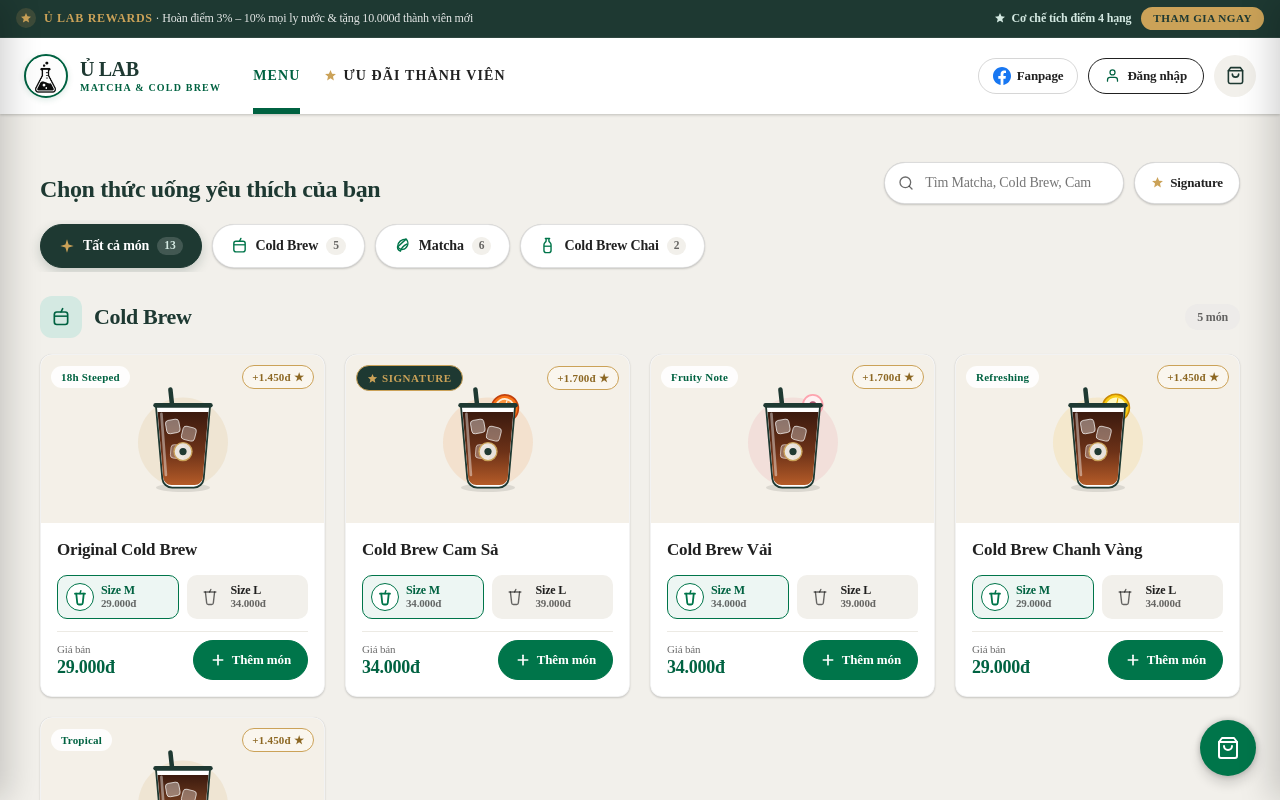
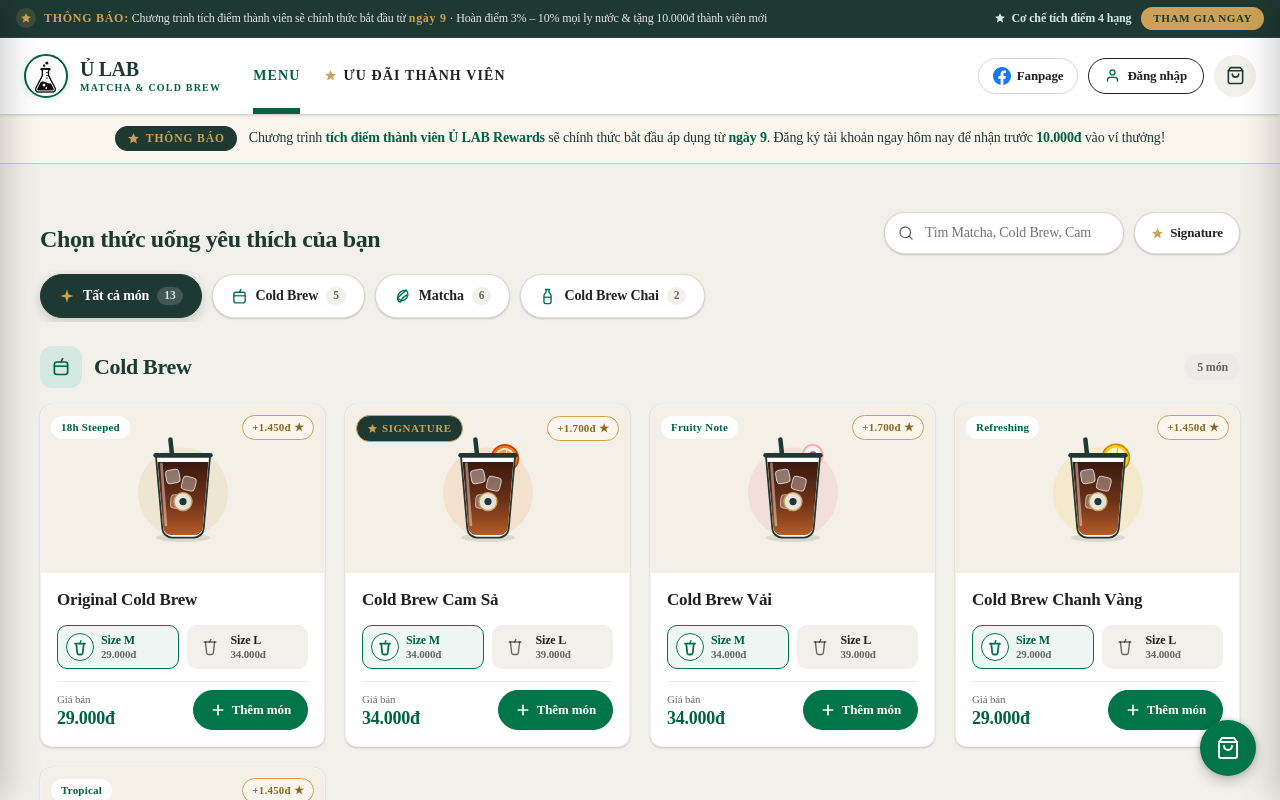
Before and after one commit to JohnNguyen07/coffee-loyalty-app, a Next.js app: page / in a window 1280 px wide. Shown: the top 800 px of the page. Built offline with nearby package versions, Linux system fonts and the light colour scheme; no server answers.

Commit message:
feat(ui): add notice banner announcing loyalty points program starts from day 9

```diff
--- a/src/app/page.module.css
+++ b/src/app/page.module.css
@@ -1020,3 +1020,53 @@
   color: var(--sb-gold);
   font-weight: 600;
 }
+
+
+/* ============================================================
+   LOYALTY START DATE NOTICE BANNER
+   ============================================================ */
+
+.loyaltyNoticeBanner {
+  background: var(--sb-gold-wash);
+  border-bottom: 1.5px solid var(--sb-gold-light);
+  padding: 12px var(--space-4);
+}
+
+.loyaltyNoticeInner {
+  max-width: 1280px;
+  margin: 0 auto;
+  display: flex;
+  align-items: center;
+  justify-content: center;
+  gap: 12px;
+  flex-wrap: wrap;
+  text-align: center;
+}
+
+.loyaltyNoticeBadge {
+  display: inline-flex;
+  align-items: center;
+  gap: 6px;
+  padding: 4px 12px;
+  border-radius: var(--radius-pill);
+  background: var(--sb-house);
+  color: var(--sb-gold);
+  font-size: 0.72rem;
+  font-weight: 800;
+  letter-spacing: 0.08em;
+  text-transform: uppercase;
+  flex-shrink: 0;
+}
+
+.loyaltyNoticeText {
+  margin: 0;
+  font-size: 0.875rem;
+  font-weight: 500;
+  color: var(--sb-house);
+  line-height: 1.45;
+}
+
+.loyaltyNoticeText strong {
+  color: var(--sb-green);
+  font-weight: 800;
+}
--- a/src/app/page.tsx
+++ b/src/app/page.tsx
@@ -74,6 +74,19 @@
       />
 
       <main className={styles.main}>
+        {/* ── NOTICE BANNER: LOYALTY START DATE ── */}
+        <div className={styles.loyaltyNoticeBanner}>
+          <div className={styles.loyaltyNoticeInner}>
+            <span className={styles.loyaltyNoticeBadge}>
+              <StarSolidIcon size={13} />
+              <span>THÔNG BÁO</span>
+            </span>
+            <p className={styles.loyaltyNoticeText}>
+              Chương trình <strong>tích điểm thành viên Ủ LAB Rewards</strong> sẽ chính thức bắt đầu áp dụng từ <strong>ngày 9</strong>. Đăng ký tài khoản ngay hôm nay để nhận trước <strong>10.000đ</strong> vào ví thưởng!
+            </p>
+          </div>
+        </div>
+
         {/* ── ZONE 2: MENU CATALOG & INTERACTIVE FILTER BAR ── */}
         <section id="menu-section" className={styles.menuSection}>
           <div className={styles.sectionHeaderRow}>
@@ -171,7 +184,7 @@
             <div className={styles.rewardsIntro}>
               <div className={styles.rewardsGoldEyebrow}>
                 <StarSolidIcon size={14} />
-                <span>Ủ LAB REWARDS® · CHƯƠNG TRÌNH THÀNH VIÊN</span>
+                <span>Ủ LAB REWARDS® · TÍCH ĐIỂM BẮT ĐẦU TỪ NGÀY 9</span>
               </div>
               <h2 className={styles.rewardsHeadline}>
                 Ly nước trên tay, hoàn điểm vào ví ngay tức thì
--- a/src/components/Header/Header.tsx
+++ b/src/components/Header/Header.tsx
@@ -51,7 +51,7 @@
               <StarSolidIcon size={12} />
             </span>
             <span className={styles.rewardsStripText}>
-              <strong>Ủ LAB REWARDS</strong> · Hoàn điểm 3% – 10% mọi ly nước &amp; tặng 10.000đ thành viên mới
+              <strong>THÔNG BÁO:</strong> Chương trình tích điểm thành viên sẽ chính thức bắt đầu từ <strong>ngày 9</strong> · Hoàn điểm 3% – 10% mọi ly nước &amp; tặng 10.000đ thành viên mới
             </span>
           </div>
           <div className={styles.rewardsStripRight}>
```
